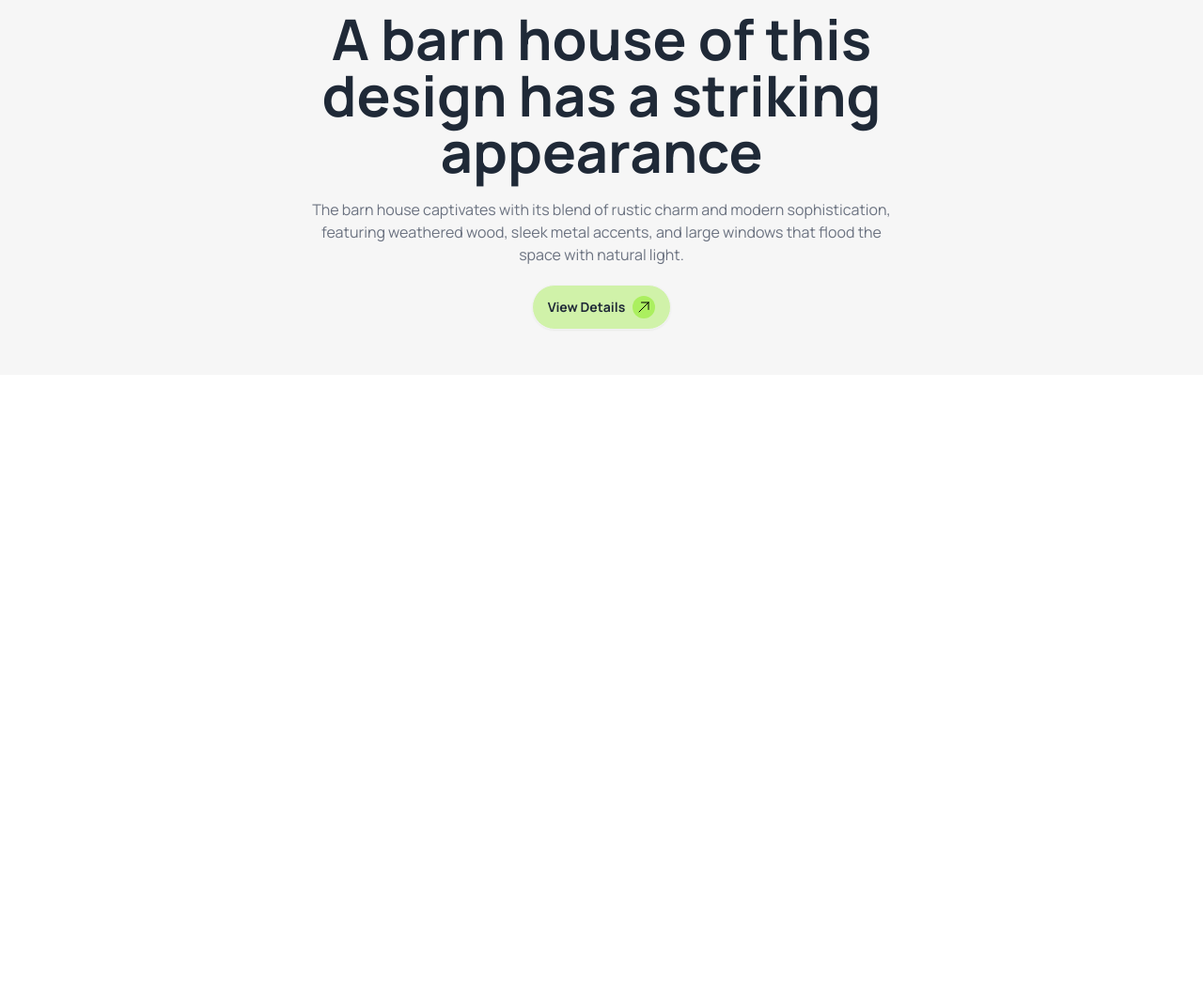
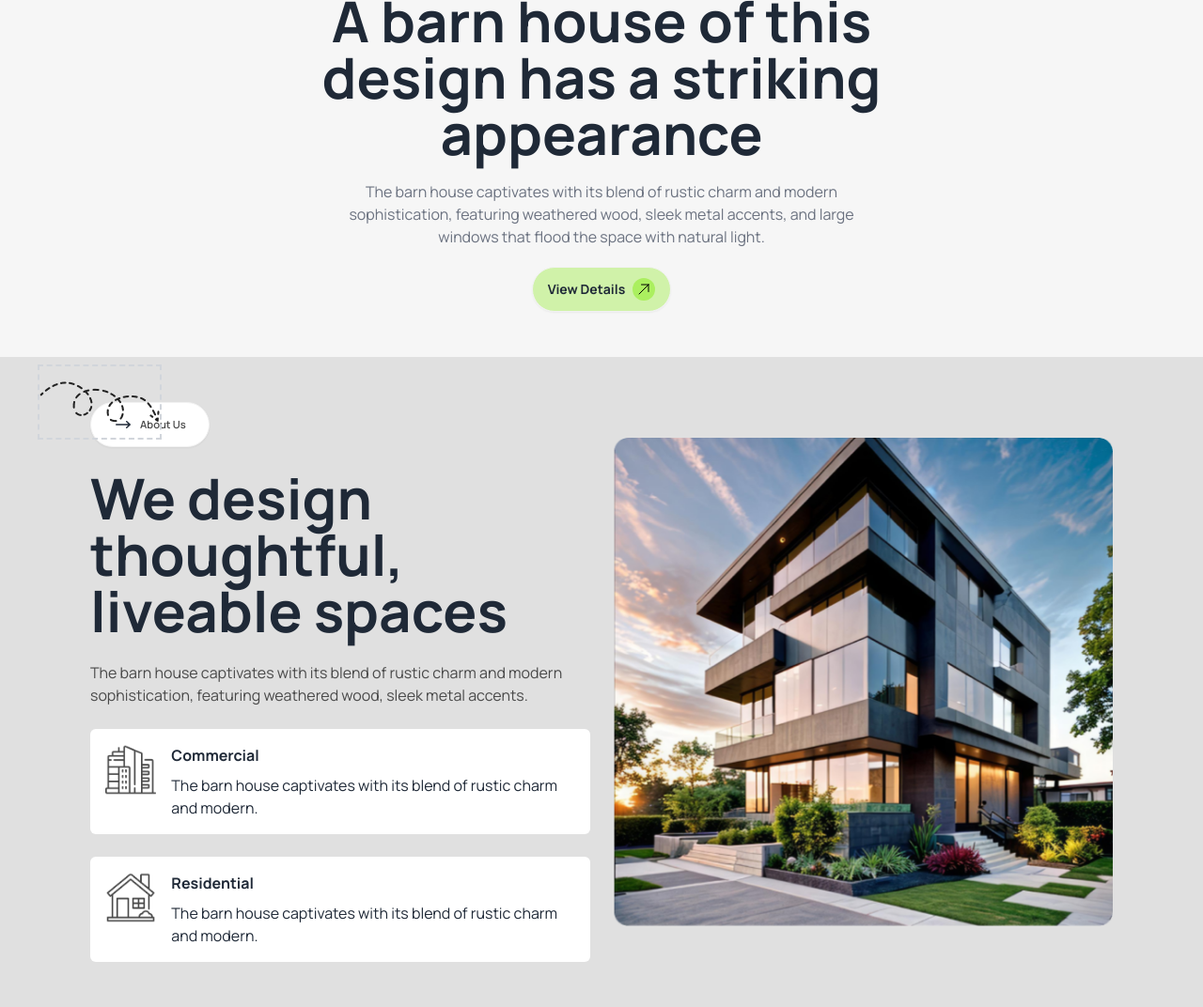
Before and after one commit to ahsanurk/Assignment-3, a plain HTML site: page index.html in a window 1280 px wide. Shown: the part 477-1549 px from the top of the page at 94% size. Before the commit the page ends 876 px from the top, so only its background shows below. Drawn offline with nearby package versions, Linux system fonts and the light colour scheme.

Commit message:
about us section  added

```diff
--- a/index.html
+++ b/index.html
@@ -21,7 +21,7 @@
 
 <body class="font-manrope">
     <!-- header section  -->
-    <header class="container mx-auto px-2 md:px-16 py-12  bg-[#f6f6f6]">
+    <header class="container mx-auto px-2 md:px-24 py-12  bg-[#f6f6f6]">
         <nav>
             <div class="navbar items-center">
                 <!-- Start nav logo with icon  -->
@@ -90,25 +90,69 @@
         <!-- hero banner section  -->
         <section class="flex flex-col items-center space-y-5">
             <img class="md:w-1/2 lg:2/3 mx-auto" src="./assets/banner.png" alt="">
-            <h1 class="text-3xl md:text-4xl lg:text-6xl font-bold text-center px-2 lg:px-48">A barn house of this design has a striking appearance</h1>
-            <p class="text-gray-500 text-center px-2 lg:px-64">The barn house captivates with its blend of rustic charm and modern sophistication, featuring weathered
+            <h1 class="text-3xl md:text-4xl lg:text-6xl font-bold text-center px-2 lg:px-48">A barn house of this design
+                has a striking appearance</h1>
+            <p class="text-gray-500 text-center px-2 lg:px-64">The barn house captivates with its blend of rustic charm
+                and modern sophistication, featuring weathered
                 wood, sleek metal accents, and large windows that flood the space with natural light.</p>
             <button class="btn bg-[#ABEF5F80] rounded-full px-24 md:px-4">
                 <p class="font-bold">View Details</p>
                 <div class="bg-[#ABEF5F] text-black rounded-full p-1 text-sm">
-                            <svg xmlns="http://www.w3.org/2000/svg" fill="none" viewBox="0 0 24 24"
-                                stroke-width="1.5" stroke="currentColor" class="size-4">
+                    <svg xmlns="http://www.w3.org/2000/svg" fill="none" viewBox="0 0 24 24" stroke-width="1.5"
+                        stroke="currentColor" class="size-4">
                         <path stroke-linecap="round" stroke-linejoin="round"
                             d="m4.5 19.5 15-15m0 0H8.25m11.25 0v11.25" />
                     </svg>
             </button>
             </div>
         </section>
-
     </header>
 
     <!-- main section  -->
     <main>
+        <!-- about us container section  -->
+        <section class="container mx-auto px-4 md:px-24 py-12 bg-[#e0e0e0]">
+            <!-- about us content section  -->
+            <div class="grid grid-cols-1 lg:grid-cols-2 items-center gap-6 relative">
+                <!-- text content section  -->
+                <div class="space-y-6 relative ">
+                    <button class="btn bg-white rounded-full px-6 mx-auto lg:mx-0 flex">
+                        <svg xmlns="http://www.w3.org/2000/svg" viewBox="0 0 20 20" fill="currentColor" class="size-5">
+                            <path fill-rule="evenodd" d="M2 10a.75.75 0 0 1 .75-.75h12.59l-2.1-1.95a.75.75 0 1 1 1.02-1.1l3.5 3.25a.75.75 0 0 1 0 1.1l-3.5 3.25a.75.75 0 1 1-1.02-1.1l2.1-1.95H2.75A.75.75 0 0 1 2 10Z" clip-rule="evenodd" />
+                          </svg>
+
+                        <small class="text-[#494949]">About Us</small>
+                    </button>
+                    <h3 class=" text-2xl md:text-4xl lg:text-6xl font-bold text-center lg:text-left">We design thoughtful, liveable spaces</h3>
+                    <p class="text-[#494949] text-center lg:text-left">The barn house captivates with its blend of rustic charm and modern sophistication, featuring
+                        weathered wood, sleek metal accents.</p>
+                    <!-- Commercial card -->
+                    <div class="bg-white rounded-md flex p-4 gap-4">
+                        <div><img src="./assets/commercial.png" alt=""></div>
+                        <div>
+                            <h5 class="font-bold mb-2">Commercial</h5>
+                            <p>The barn house captivates with its blend of rustic charm and modern.</p>
+                        </div>
+                    </div>
+                    <!-- Residential card -->
+                    <div class="bg-white rounded-md flex p-4 gap-4">
+                        <div><img src="./assets/residential.png" alt=""></div>
+                        <div>
+                            <h5 class="font-bold mb-2">Residential</h5>
+                            <p>The barn house captivates with its blend of rustic charm and modern.</p>
+                        </div>
+                    </div>
+                    <div class="absolute -top-16 -left-14 border-dashed border-2 border-gray-300 hidden lg:block">
+                        <img class="py-4" src="./assets/Vector.png" alt="">
+                    </div>
+                </div>
+                <!-- image content   -->
+                <div>
+                    <img src="./assets/Rectangle.png" alt="">
+                </div>
+            </div>
+
+        </section>
 
     </main>
 
```
Lines whose indentation alone changed are shown as unchanged.
